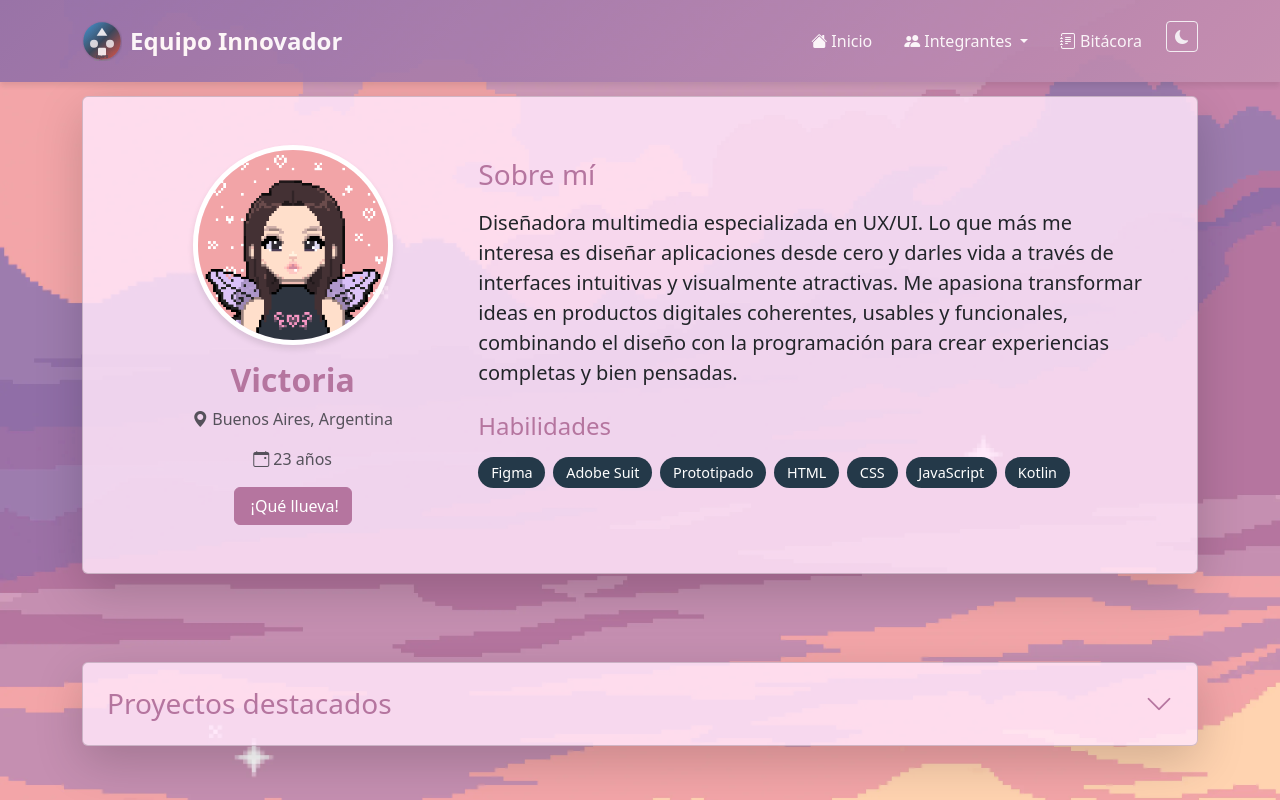
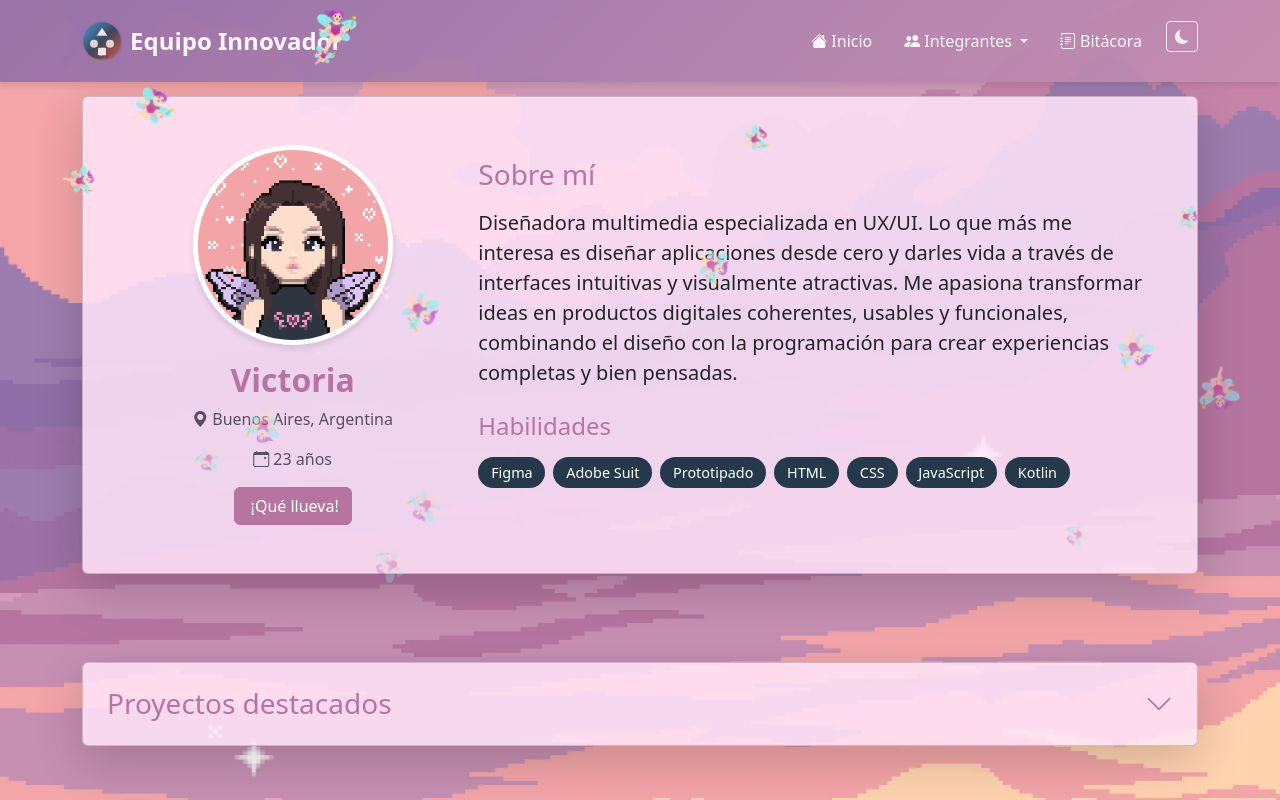
Before and after one commit to visob/FrontEnd, a plain HTML site: page victoria.html in a window 1280 px wide. Both pictures are taken after a click on the button "¡Qué llueva!". Shown: the top 800 px of the page. Drawn offline with nearby package versions, Linux system fonts and the light colour scheme.

Commit message:
funciona boton que llueva

```diff
--- a/victoria.html
+++ b/victoria.html
@@ -357,7 +357,14 @@ Diseñadora multimedia especializada en UX/UI. Lo que más me interesa es diseñ
 
 
     <script>
-
+        function mostrarCodigoEjemplo() {
+    // En vez de mostrar el div, lanzamos corazones
+    for (let i = 0; i < 20; i++) {
+        setTimeout(() => {
+            crearCorazon();
+        }, i * 200);
+    }
+}
 
 function crearCorazon() {
     const corazon = document.createElement('div');
@@ -377,8 +384,6 @@ function crearCorazon() {
         corazon.remove();
     }, 6000);
 }
-
-
         document.addEventListener('DOMContentLoaded', function() {
 
 
```
